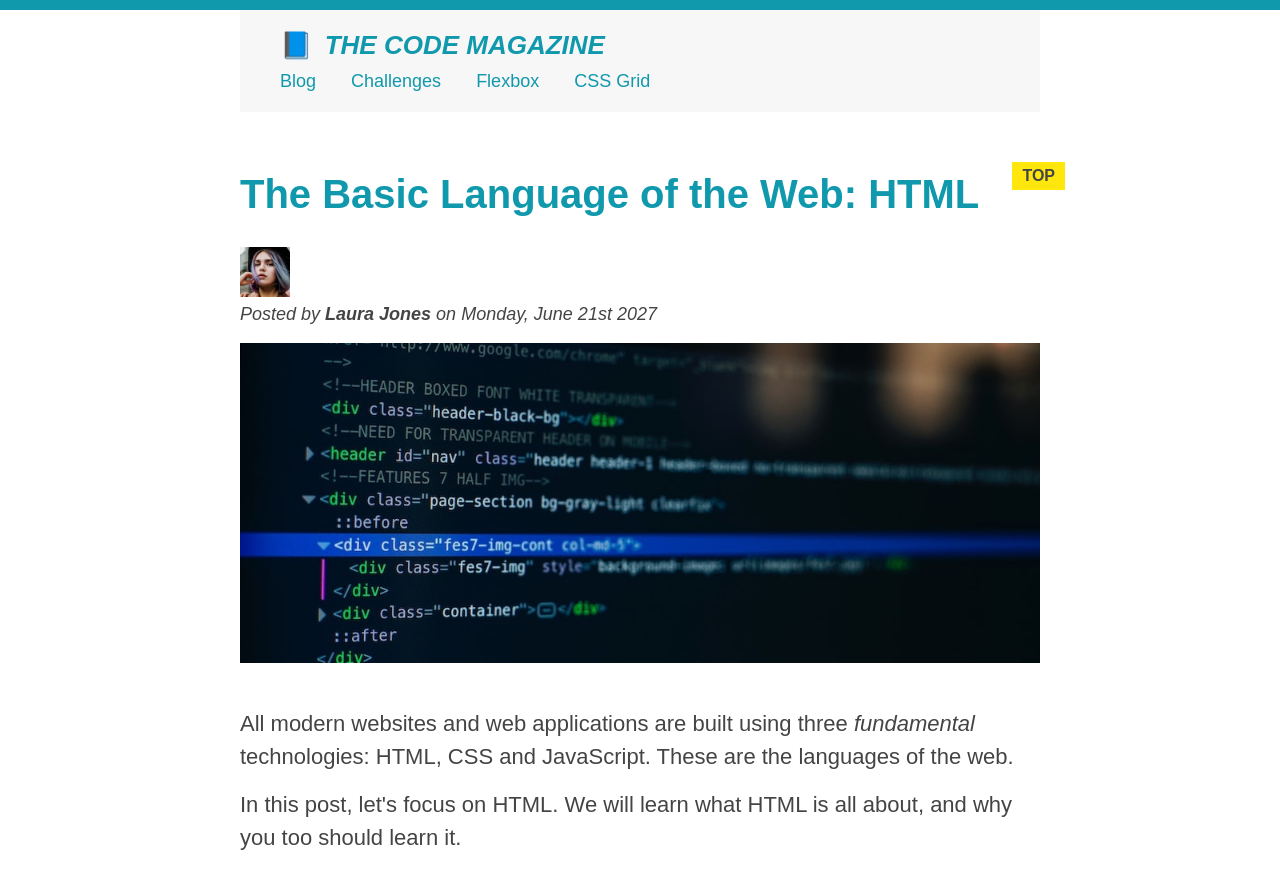
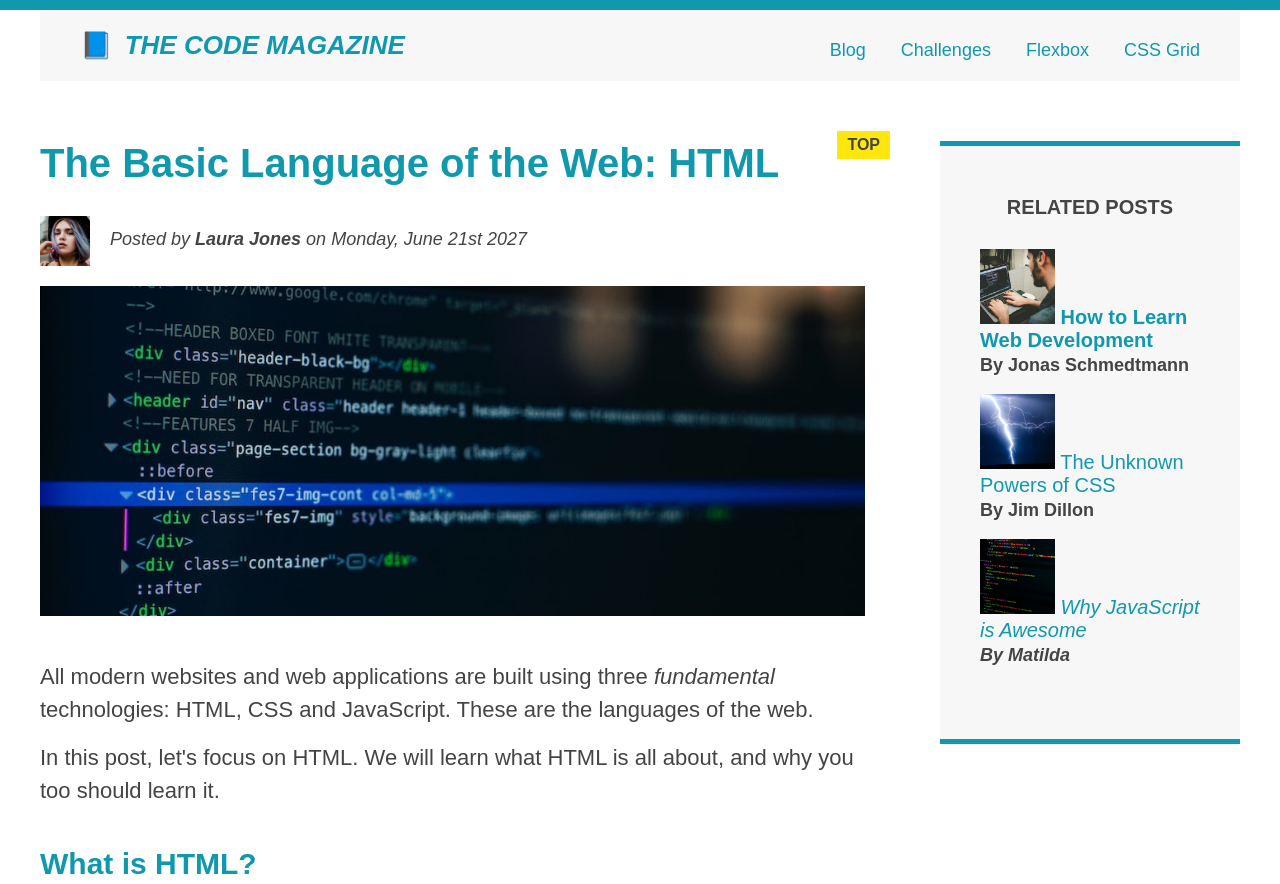
Before and after one commit to jasynj/web-dev-tutorial, a plain HTML site: page index.html in a window 1280 px wide. Shown: the top 884 px of the page. Drawn offline with Linux system fonts and the light colour scheme.

Commit message:
/*floats*/

```diff
--- a/index.html
+++ b/index.html
@@ -18,7 +18,7 @@
     -->
 
     <div class="container">
-      <header class="main-header">
+      <header class="main-header clearfix">
         <h1>📘 The Code Magazine</h1>
 
         <nav>
@@ -28,6 +28,8 @@
           <a href="#">Flexbox</a>
           <a href="#">CSS Grid</a>
         </nav>
+
+        <!-- <div class="clear"></div> -->
       </header>
 
       <article>
@@ -39,9 +41,10 @@
             alt="Headshot of Laura Jones"
             height="50"
             width="50"
+            class="author-img"
           />
 
-          <p id="author">
+          <p id="author" class="author">
             Posted by <strong>Laura Jones</strong> on Monday, June 21st 2027
           </p>
 
--- a/style.css
+++ b/style.css
@@ -2,6 +2,7 @@
   /* border-top: 10px solid #1098ad; */
   margin: 0;
   padding: 0;
+  box-sizing: border-box;
 }
 
 /* PAGE SECTIONS */
@@ -14,7 +15,7 @@ body {
 }
 
 .container {
-  width: 800px;
+  width: 1200px;
   /* margin-left: auto;
   margin-right: auto; */
   margin: 0 auto;
@@ -48,10 +49,8 @@ aside {
   background-color: #f7f7f7;
   border-top: 5px solid #1098ad;
   border-bottom: 5px solid #1098ad;
-  /* padding-top: 50px;
-  padding-bottom: 50px; */
   padding: 50px 0;
-  width: 500px;
+  padding: 50px 40px;
 }
 
 /* SMALLER ELEMENTS */
@@ -82,6 +81,7 @@ h4 {
   font-size: 20px;
   text-transform: uppercase;
   text-align: center;
+  margin-bottom: 30px;
 }
 
 p {
@@ -134,6 +134,7 @@ li:last-child {
 
 .related {
   list-style: none;
+  margin-left: 0;
 }
 
 /* .first-li {
@@ -253,3 +254,49 @@ footer p {
 nav p {
   font-size: 18px;
 } */
+
+/* Floats */
+.author-img {
+  float: left;
+  margin-bottom: 20px;
+}
+
+.author {
+  /* padding-left: 80px; */
+  float: left;
+  margin-top: 10px;
+  margin-left: 20px;
+}
+
+h1 {
+  float: left;
+}
+nav {
+  float: right;
+}
+
+.clear {
+  clear: both;
+}
+
+.clearfix::after {
+  clear: both;
+  content: "";
+  display: block;
+}
+
+article {
+  width: 825px;
+  float: left;
+}
+
+aside {
+  /* background-color: red; */
+  width: 300px;
+  float: right;
+}
+
+footer {
+  background-color: yellow;
+  clear: both;
+}
```
